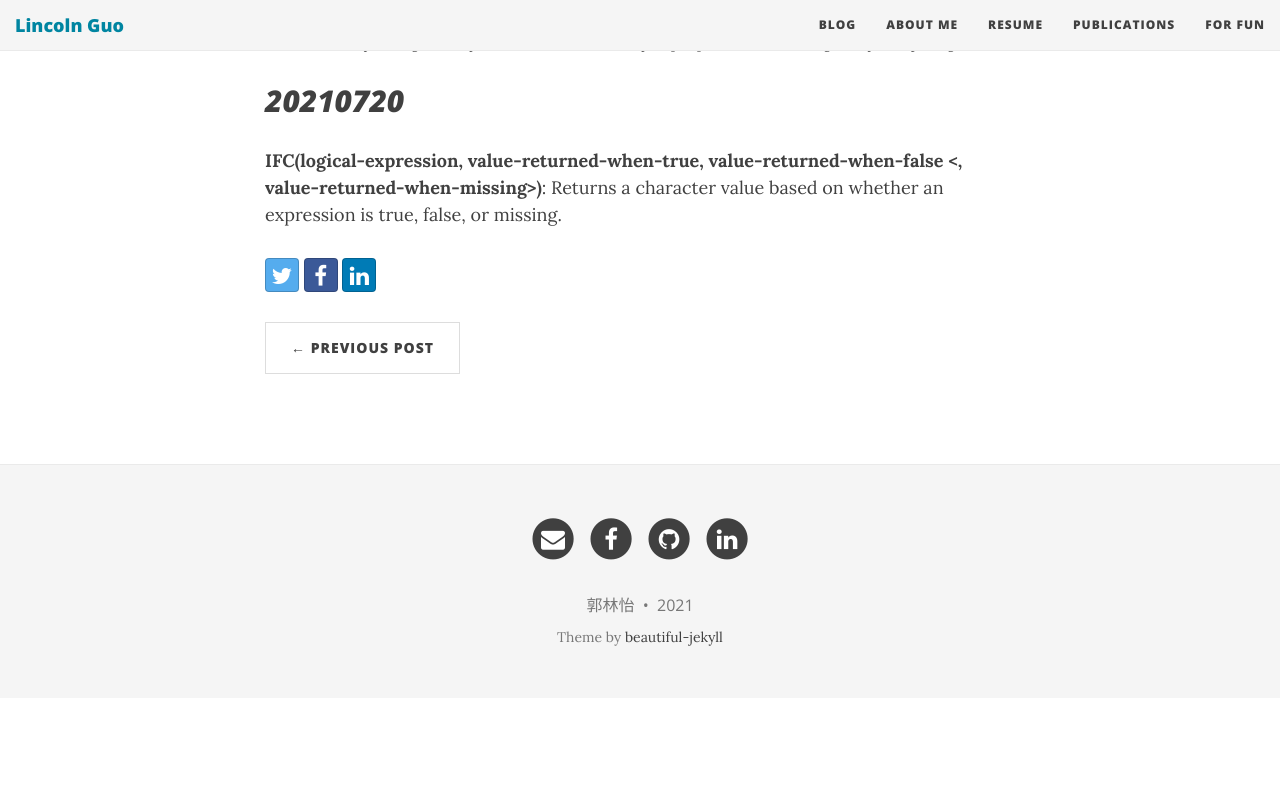
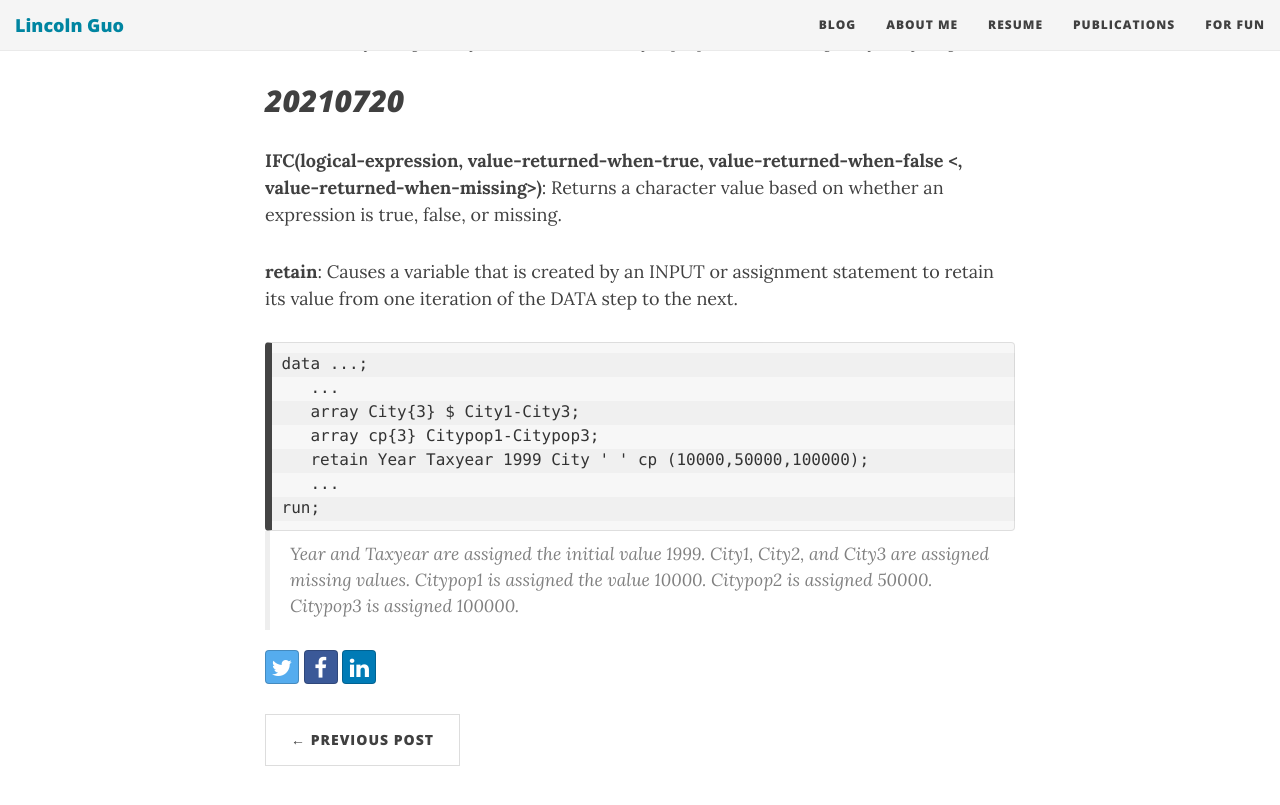
Before and after one commit to LinyiGuo96/LinyiGuo96.github.io, a Jekyll site: the page built from _posts/2021-06-16-SAS-Study-Notes-II.md, in a window 1280 px wide and 900 px high, scrolled down 11960 px. Shown: the top 805 px of the window. Built offline with Jekyll 4.4.1, drawn with Linux system fonts in a browser that asks for light colours; nearby versions of some CDN libraries; comment, search, counter and statistics services are not loaded; before the commit the page ends 12658 px from its top, so only the background shows below that.

Commit message:
Update 2021-06-16-SAS-Study-Notes-II.md

````diff
--- a/_posts/2021-06-16-SAS-Study-Notes-II.md
+++ b/_posts/2021-06-16-SAS-Study-Notes-II.md
@@ -357,3 +357,23 @@ _I wrote many things today but since I closed my laptop without saving, they are
 ## _20210720_
 
 **IFC(logical-expression, value-returned-when-true, value-returned-when-false <, value-returned-when-missing>)**: Returns a character value based on whether an expression is true, false, or missing.
+
+
+
+**retain**: Causes a variable that is created by an INPUT or assignment statement to retain its value from one iteration of the DATA step to the next.
+
+```
+data ...;
+   ...
+   array City{3} $ City1-City3;
+   array cp{3} Citypop1-Citypop3;
+   retain Year Taxyear 1999 City ' ' cp (10000,50000,100000);
+   ...
+run;
+```
+
+> Year and Taxyear are assigned the initial value 1999.
+> City1, City2, and City3 are assigned missing values.
+> Citypop1 is assigned the value 10000.
+> Citypop2 is assigned 50000.
+> Citypop3 is assigned 100000.
````
